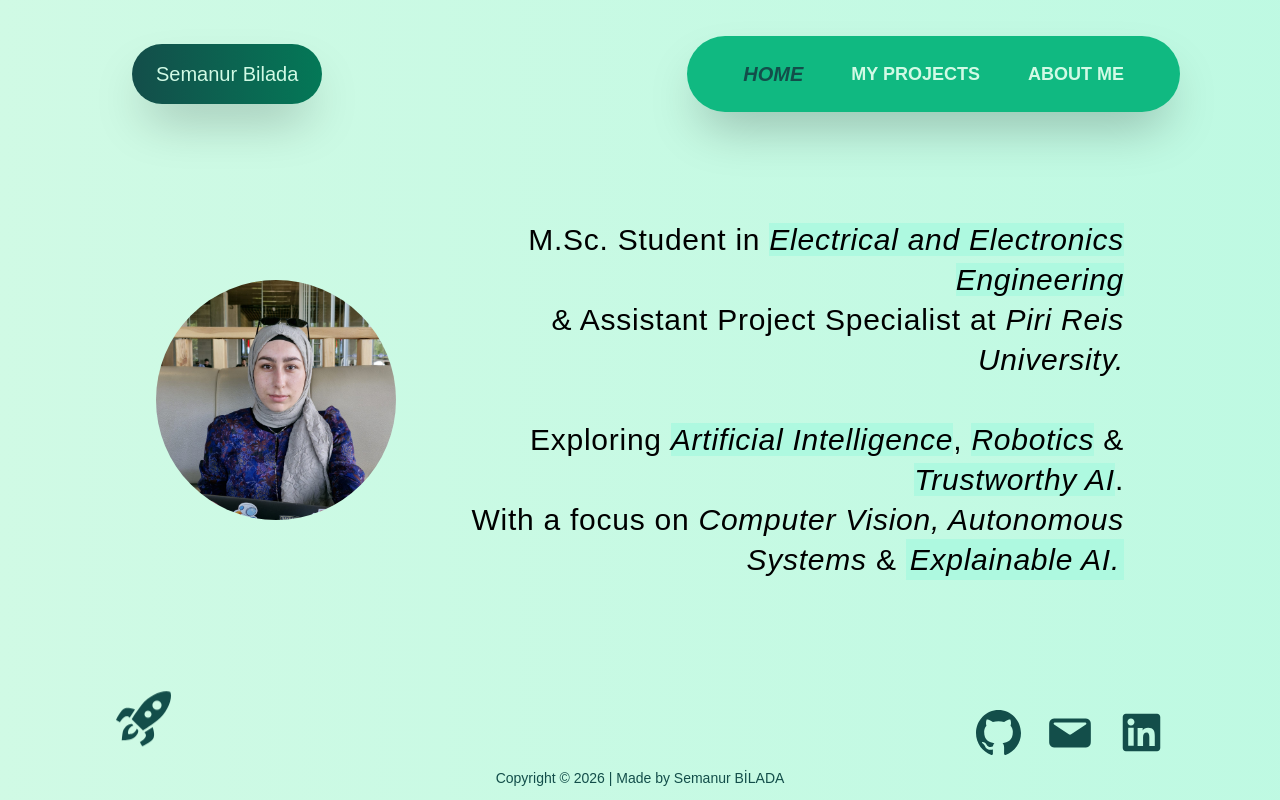
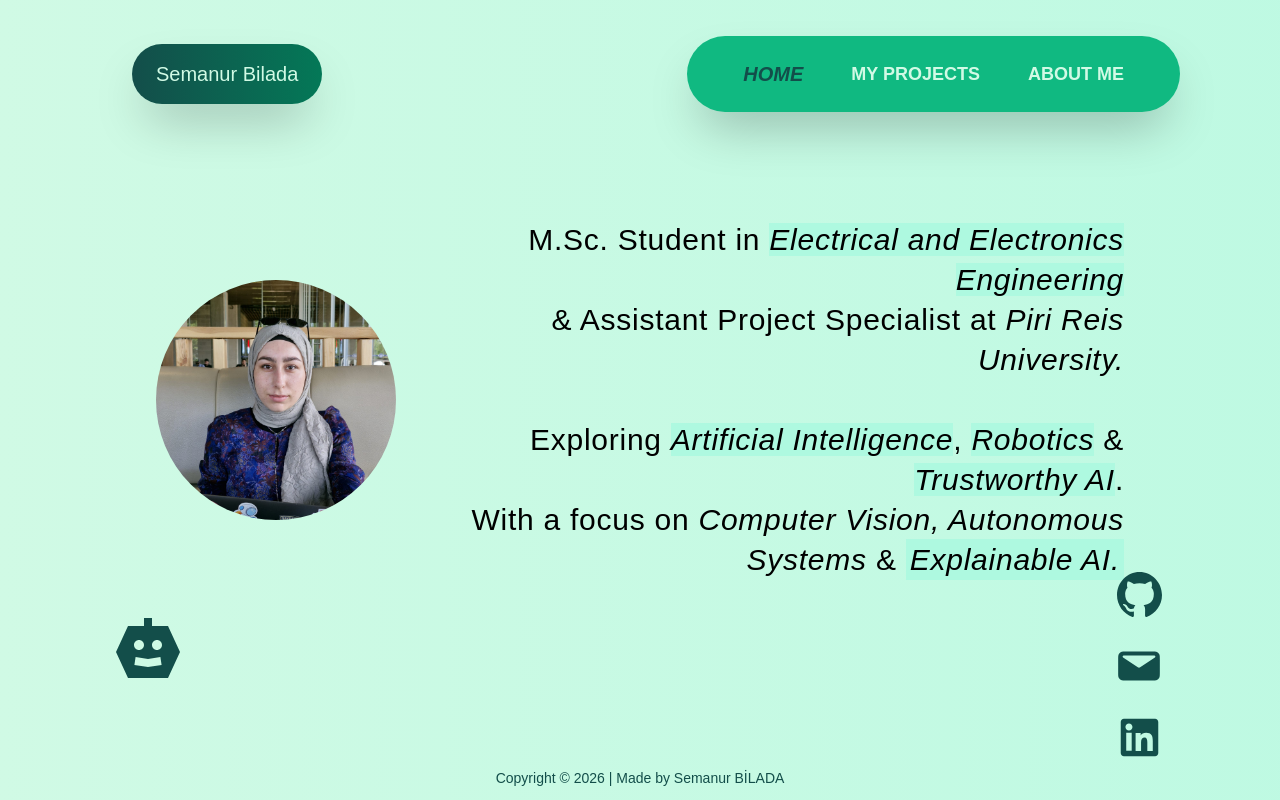
Before and after one commit to semanurbilada/portfolio-website, a React (Create React App) app: page / in a window 1280 px wide. Built offline with nearby package versions, Linux system fonts and the light colour scheme.

Commit message:
Edits in App & Icons, may change due to updates

```diff
--- a/src/App.tsx
+++ b/src/App.tsx
@@ -29,13 +29,13 @@ function App() {
             {/* Rocket Icon (hidden on mobile) */}
             <div>
               <Icons
-                iconName="rocket"
+                iconName="robot"
                 className="hidden md:inline md:hover:scale-110 animate-bounce animation"
               />
             </div>
 
             {/* Social Icons */}
-            <div className="flex md:flex-row flex-col items-center justify-center md:gap-6 gap-2">
+            <div className="flex flex-col items-center justify-center md:gap-6 gap-2">
               <a href="https://github.com/semanurbilada" target="_blank" rel="noreferrer">
                 <Icons
                   iconName="github"
--- a/src/components/icons/Icons.js
+++ b/src/components/icons/Icons.js
@@ -64,10 +64,23 @@ export default function Icons({ iconName, className }) {
         </svg>
     );
 
+    const robotIcon = (
+        <svg
+            className={className}
+            width="64px"
+            height="64px"
+            viewBox="0 0 16 16"
+            fill="none"
+            xmlns="http://www.w3.org/2000/svg">
+            <g id="SVGRepo_bgCarrier" strokeWidth="0"></g><g id="SVGRepo_tracerCarrier" strokeLinecap="round" strokeLinejoin="round"></g><g id="SVGRepo_iconCarrier"> <path fillRule="evenodd" clipRule="evenodd" d="M9 0V2H13L16 8.5L13 15H3L0 8.5L3 2H7V0H9ZM4.59794 11.7384L8 12.2618L11.4021 11.7384L11.0979 9.76163L8 10.2382L4.90206 9.76163L4.59794 11.7384ZM7 6.75C7 7.44036 6.44036 8 5.75 8C5.05964 8 4.5 7.44036 4.5 6.75C4.5 6.05964 5.05964 5.5 5.75 5.5C6.44036 5.5 7 6.05964 7 6.75ZM10.25 8C10.9404 8 11.5 7.44036 11.5 6.75C11.5 6.05964 10.9404 5.5 10.25 5.5C9.55964 5.5 9 6.05964 9 6.75C9 7.44036 9.55964 8 10.25 8Z" fill="#134e4a"></path> </g>
+        </svg>
+    );
+
     return (
         <>
             {iconName === "menu" && menuIcon}
             {iconName === "mail" && mailIcon}
+            {iconName === "robot" && robotIcon}
             {iconName === "github" && githubIcon}
             {iconName === "rocket" && rocketIcon}
             {iconName === "linkedin" && linkedinIcon}
```
